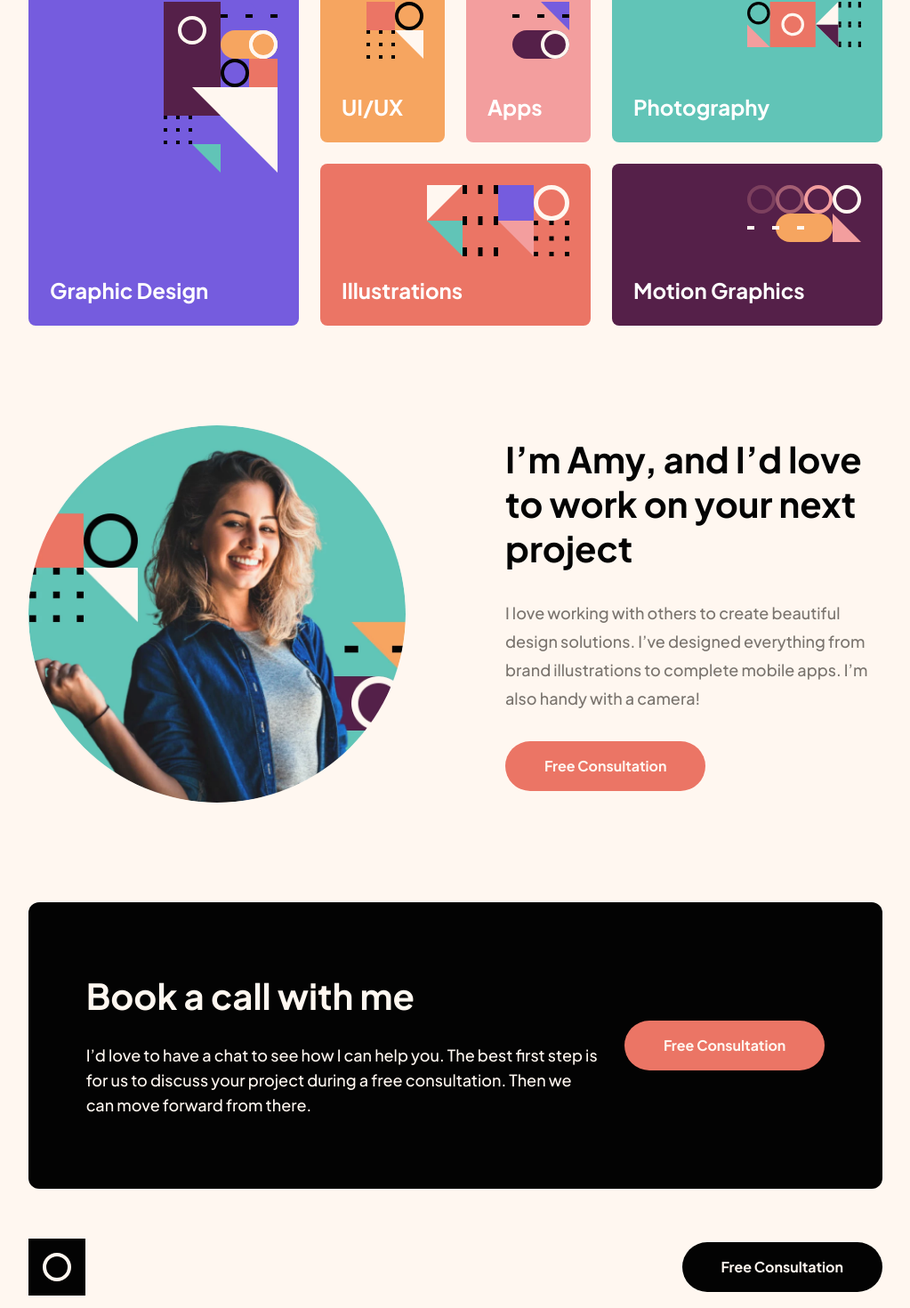
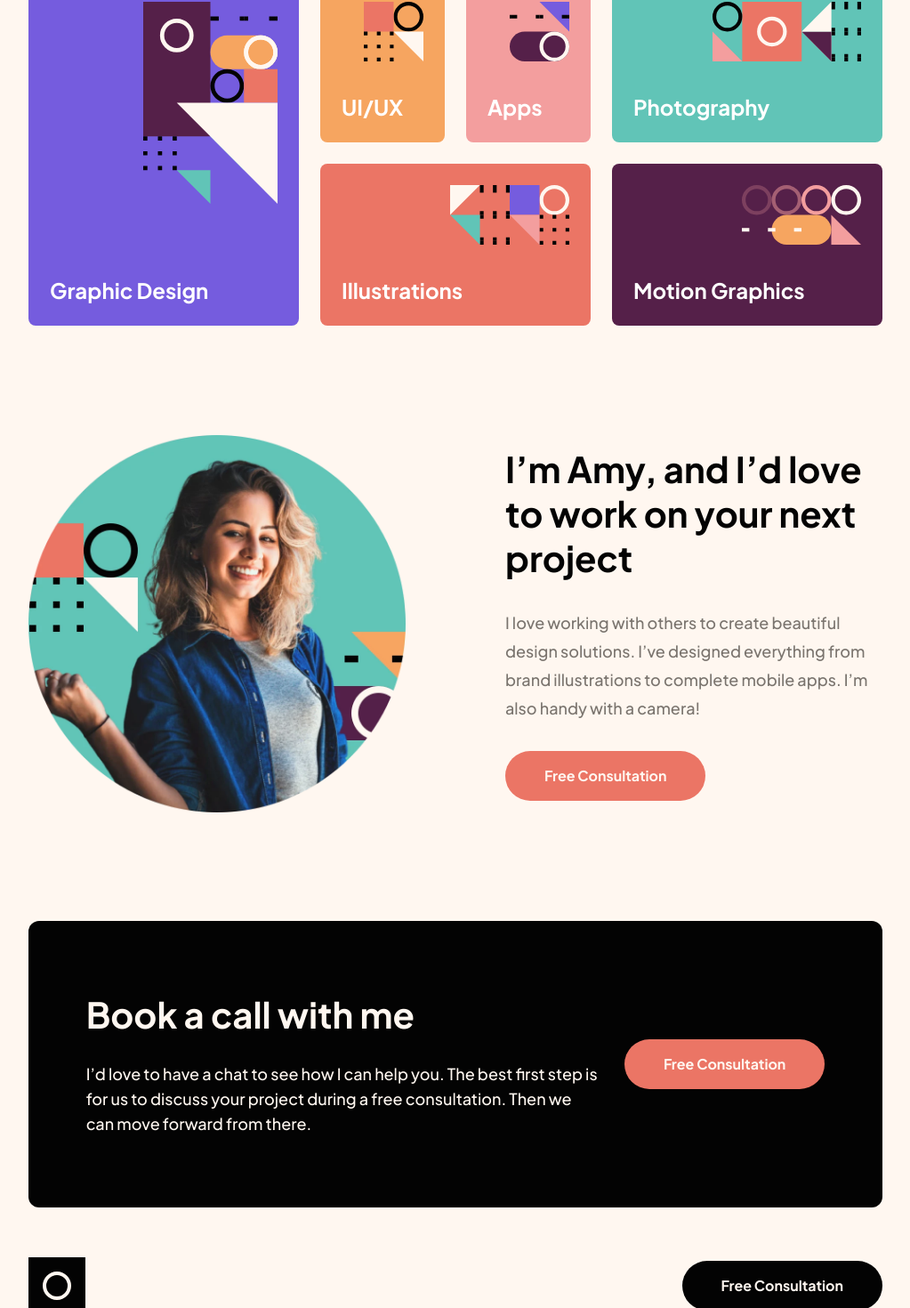
Before and after one commit to arpit8392/fem-challenge-24-single-page-design-portfolio, a Next.js app: page / in a window 1280 px wide. Shown: the part 386-1856 px from the top of the page at 89% size, without its empty margins (128-1151 px from the left). Built offline with nearby package versions, Linux system fonts and the light colour scheme.

Commit message:
Improved Next Image Component Usage

```diff
--- a/app/globals.css
+++ b/app/globals.css
@@ -3,8 +3,13 @@
 @tailwind utilities;
 
 .grid-item-1 {
-	@apply bg-galacticBlue col-span-2 md:row-span-2;
+	@apply col-span-2 row-span-2 bg-galacticBlue md:row-span-2;
 }
+
+.grid-item-1 div {
+	@apply h-2/3;
+}
+
 .grid-item-2 {
 	@apply bg-summerYellow;
 }
@@ -12,11 +17,11 @@
 	@apply bg-lightPink;
 }
 .grid-item-4 {
-	@apply bg-lightRed col-span-2 lg:col-start-3;
+	@apply col-span-2 bg-lightRed lg:col-start-3;
 }
 .grid-item-5 {
-	@apply bg-cyan col-span-2;
+	@apply col-span-2 bg-cyan;
 }
 .grid-item-6 {
-	@apply bg-magenta col-span-2;
+	@apply col-span-2 bg-magenta;
 }
--- a/components/AboutMe.tsx
+++ b/components/AboutMe.tsx
@@ -1,30 +1,15 @@
 import Image from 'next/image'
 import TextButton from './TextButton'
+import Amy from '@/public/assets/image-amy.webp'
 
 const AboutMe = () => {
 	return (
 		<section className='px-4 md:px-10 lg:px-40'>
 			<figure className='grid grid-cols-1 justify-items-center gap-10 text-center md:grid-cols-2 md:items-center md:gap-x-20 md:text-left lg:gap-x-28'>
 				<Image
-					src={'/assets/image-amy.webp'}
+					src={Amy}
 					alt='Amy smiling in her picture'
-					height={300}
-					width={300}
-					className='rounded-full md:hidden'
-				/>
-				<Image
-					src={'/assets/image-amy.webp'}
-					alt='Amy smiling in her picture'
-					height={364}
-					width={364}
-					className='hidden rounded-full md:block lg:hidden'
-				/>
-				<Image
-					src={'/assets/image-amy.webp'}
-					alt='Amy smiling in her picture'
-					height={445}
-					width={445}
-					className='hidden rounded-full lg:block'
+					className='h-[300px] w-auto rounded-full object-contain md:h-[364px] lg:h-[445px]'
 				/>
 				<figcaption className='flex max-w-md flex-col items-center gap-6 md:max-w-xs md:items-start lg:max-w-none lg:gap-8'>
 					<h2 className='text-[26px]/[33px] font-bold text-offBlack md:text-[32px]/[40px] lg:text-[40px]/[50px]'>
--- a/components/Cover.tsx
+++ b/components/Cover.tsx
@@ -4,13 +4,14 @@ const Cover = ({ id, title, image, width, height }: Cover) => {
 	return (
 		<li
 			className={`grid-item-${id} flex min-h-[182px] flex-col justify-between rounded-lg p-6`}>
-			<Image
-				src={`/assets/${image}`}
-				alt=''
-				width={width}
-				height={height}
-				className='self-end'
-			/>
+			<div className='relative h-1/2'>
+				<Image
+					src={`/assets/${image}`}
+					alt=''
+					className='w-auto self-end object-contain object-right-top'
+					fill
+				/>
+			</div>
 			<span className='text-2xl font-bold text-white'>{title}</span>
 		</li>
 	)
--- a/components/Introduction.tsx
+++ b/components/Introduction.tsx
@@ -13,7 +13,7 @@ const Introduction = () => {
 					your one-stop shop for your design needs.
 				</p>
 			</div>
-			<ul className='grid min-w-fit grid-flow-row-dense grid-cols-2 gap-6 md:grid-cols-4 lg:grid-cols-6'>
+			<ul className='grid min-w-fit grid-flow-row-dense grid-cols-2 grid-rows-6 gap-6 md:grid-cols-4 md:grid-rows-3 lg:grid-cols-6 lg:grid-rows-2'>
 				{coversData.map((item) => (
 					<Cover key={item.id} {...item} />
 				))}
--- a/components/LogoCTA.tsx
+++ b/components/LogoCTA.tsx
@@ -1,23 +1,11 @@
 import Image from 'next/image'
 import TextButton from './TextButton'
+import Logo from '@/public/assets/logo.svg'
 
 const LogoCTA = () => {
 	return (
-		<div className='flex justify-between items-center'>
-			<Image
-				src={'/assets/logo.svg'}
-				alt='Company Logo'
-				height={48}
-				width={48}
-				className='block md:hidden'
-			/>
-			<Image
-				src={'/assets/logo.svg'}
-				alt='Company Logo'
-				height={64}
-				width={64}
-				className='hidden md:block'
-			/>
+		<div className='flex flex-wrap items-center justify-between gap-4'>
+			<Image src={Logo} alt='Company Logo' className='h-12 w-auto md:h-16' />
 			<TextButton label='Free Consultation' isPrimary />
 		</div>
 	)
--- a/package.json
+++ b/package.json
@@ -19,6 +19,7 @@
     "postcss": "8.4.24",
     "react": "18.2.0",
     "react-dom": "18.2.0",
+    "sharp": "^0.32.1",
     "tailwindcss": "3.3.2",
     "typescript": "5.1.3"
   },
```
Also changed, not shown: 1 other file (tests, documents, lock files or other folders).
